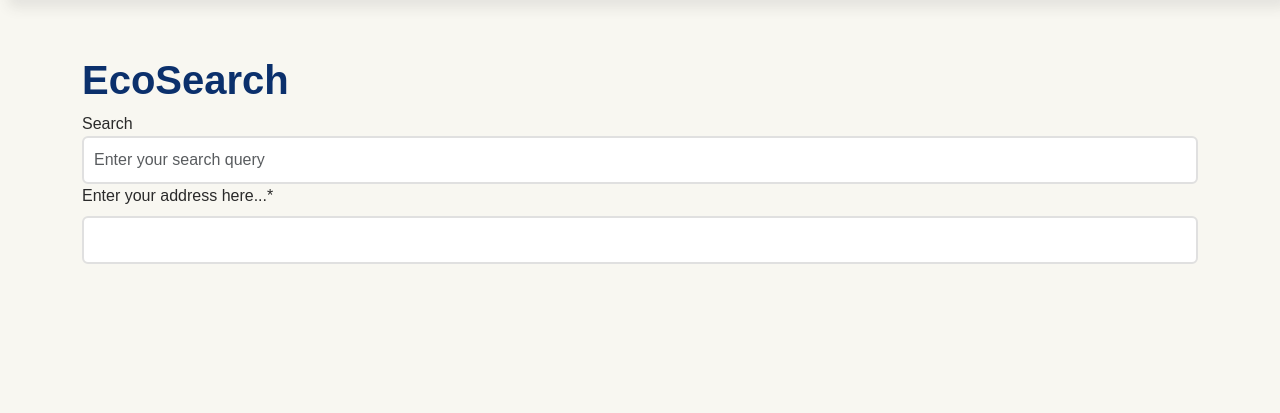
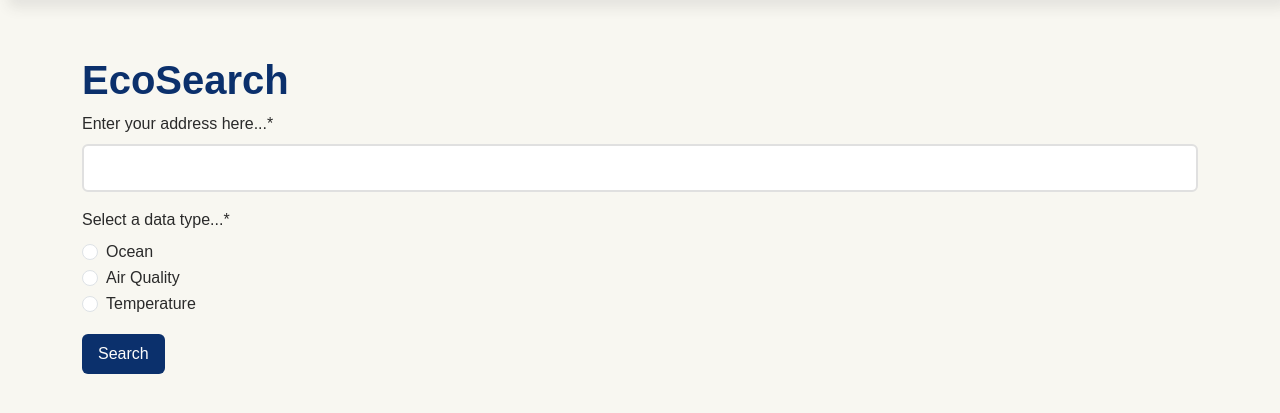
Before and after one commit to nareshrajesh787/EcoSearch, a Django app: page /home/ in a window 1280 px wide. Shown: the part 69-482 px from the top of the page. Run offline with Django 5.2, Linux system fonts and the light colour scheme; some libraries are stand-ins or nearby versions.

Commit message:
User checkpoint: Fix: Resolve CSRF verification failure by updating trusted origins and adding CSRF tokens to forms.  Also added new functionality to search for weather data.

```diff
--- a/django_project/settings.py
+++ b/django_project/settings.py
@@ -27,7 +27,7 @@ SECRET_KEY = 'django-insecure-4ju2n@$f9d0c=h)_g0lbb%k9&@rf(xa$d$g$&5ri$uf)*gev^4
 DEBUG = True
 
 ALLOWED_HOSTS = [".replit.dev", ".replit.app"]
-CSRF_TRUSTED_ORIGINS = ["https://*.replit.dev", "https://*.replit.app"]
+CSRF_TRUSTED_ORIGINS = ["https://*.replit.dev:3000", "https://*.replit.app"]
 
 # Application definition
 
--- a/home/forms.py
+++ b/home/forms.py
@@ -14,6 +14,7 @@ class homeForm(forms.Form):
     widget=forms.TextInput(attrs={"class": "form-control"})
   )
   data_type = forms.ChoiceField(
+    label="Select a data type...",
     widget=forms.RadioSelect(),
     required=True,
     choices = CHOICES
--- a/home/templates/home/home (copy).html
+++ b/home/templates/home/home (copy).html
@@ -5,9 +5,17 @@
     <h1>EcoSearch</h1>
     <form>
         <div class="form-group">
-            <label for="search-input">Search</label>
-            <input type="text" class="form-control" id="search-input" placeholder="Enter your search query">
-            {{form.address|as_crispy_field}}
+            <div class="row">
+                {% csrf_token %}
+                {{form.address|as_crispy_field}}
+            </div>
+            <div class="row">
+                {% csrf_token %}
+                {{form.data_type|as_crispy_field}}
+            </div>
+            <div>
+                <button type="submit" class="btn"> Search </button>
+            </div>
         </div>
     </form>
 </div>
--- a/home/templates/results/results.html
+++ b/home/templates/results/results.html
@@ -3,6 +3,7 @@
 <div class="container"id="search-form">
     <h1>Results!</h1>
     <div>
+        {% csrf_token %}
         <p> {{content}}</p>
         <p> Longitude: {{content.longitude}}</p>
         <p> Latitude: {{content.latitude}}</p>
--- a/home/views.py
+++ b/home/views.py
@@ -4,6 +4,10 @@ from geopy.geocoders import Nominatim
 
 from .forms import homeForm
 
+import openmeteo_requests
+import requests_cache
+import pandas as pd
+from retry_requests import retry
 
 # Create your views here.
 def home(request):
@@ -20,6 +24,14 @@ def home(request):
 
       location = geolocator.geocode(address)
       print(location.latitude, location.longitude)
+
+      url = "https://api.open-meteo.com/v1/forecast"
+      params = {
+        "latitude": location.latitude,
+        "longitude": location.longitude,
+        "hourly": "temperature_2m"
+      }
+      responses = openmeteo.weather_api(url, params=params)
 
       return render(request, "results/results.html", {"content": location})
       #add code to convert url to coordinates
```
Also changed, not shown: 1 other file.
